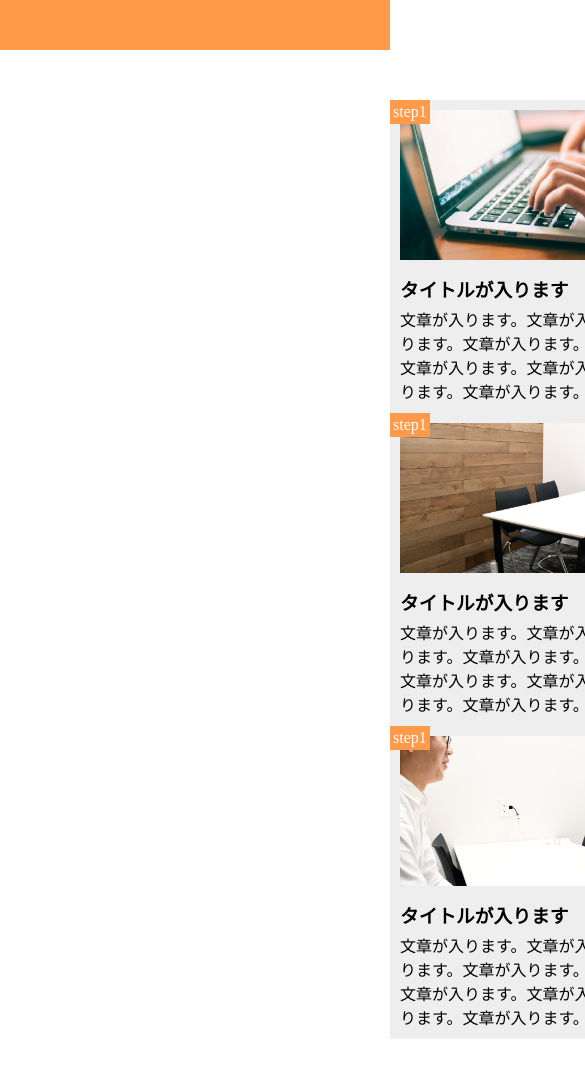
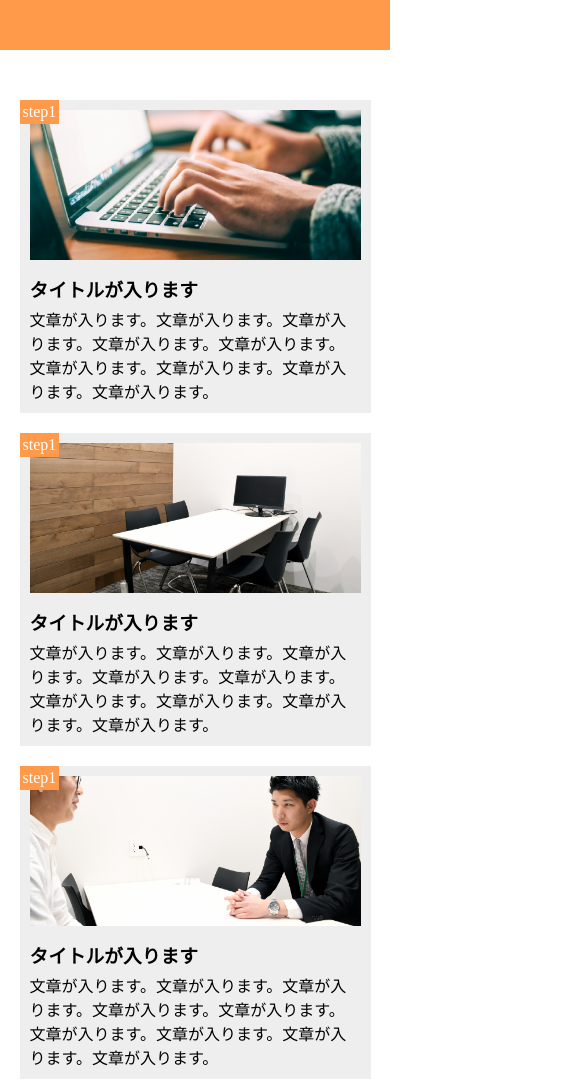
Before and after one commit to Toshinobu-okada/HTML-CSS-, a plain HTML site: page chapter10_exercise/index.html in a window 390 px wide. Shown: the top 1082 px of the page, 585 px wide, since content can reach past the window. Drawn offline with Linux system fonts and the light colour scheme.

Commit message:
[Finish]

```diff
--- a/chapter10_exercise/index.html
+++ b/chapter10_exercise/index.html
@@ -2,8 +2,9 @@
 <html lang="Ja">
   <head>
     <meta charset="UTF-8">
+    <meta name="viewport" content="width=device-width,initial-scale=1.0">
     <link rel="stylesheet" href="style.css">
-    <title>9章、演習問題</title>
+    <title>課題</title>
   </head>
 
   <body>
--- a/chapter10_exercise/style.css
+++ b/chapter10_exercise/style.css
@@ -71,16 +71,20 @@ footer {
 /* media queries */
 @media screen and (max-width: 768px) {
   main {
-    width: 100%;
-    margin: 50px 100%;
+    width: 90%;
+    margin: 50px auto;
     display: block;
   }
 
   .main-visual {
-    width: 90%;
-    padding-bottom: 10px;
+    width: 100%;
+    margin-bottom: 20px;
+    padding: 10px;
+    position: relative;
     background-color: #eeeeee;
   }
 
-
+  .main-visual:last-child {
+    margin-bottom: 0;
+  }
 }
```
